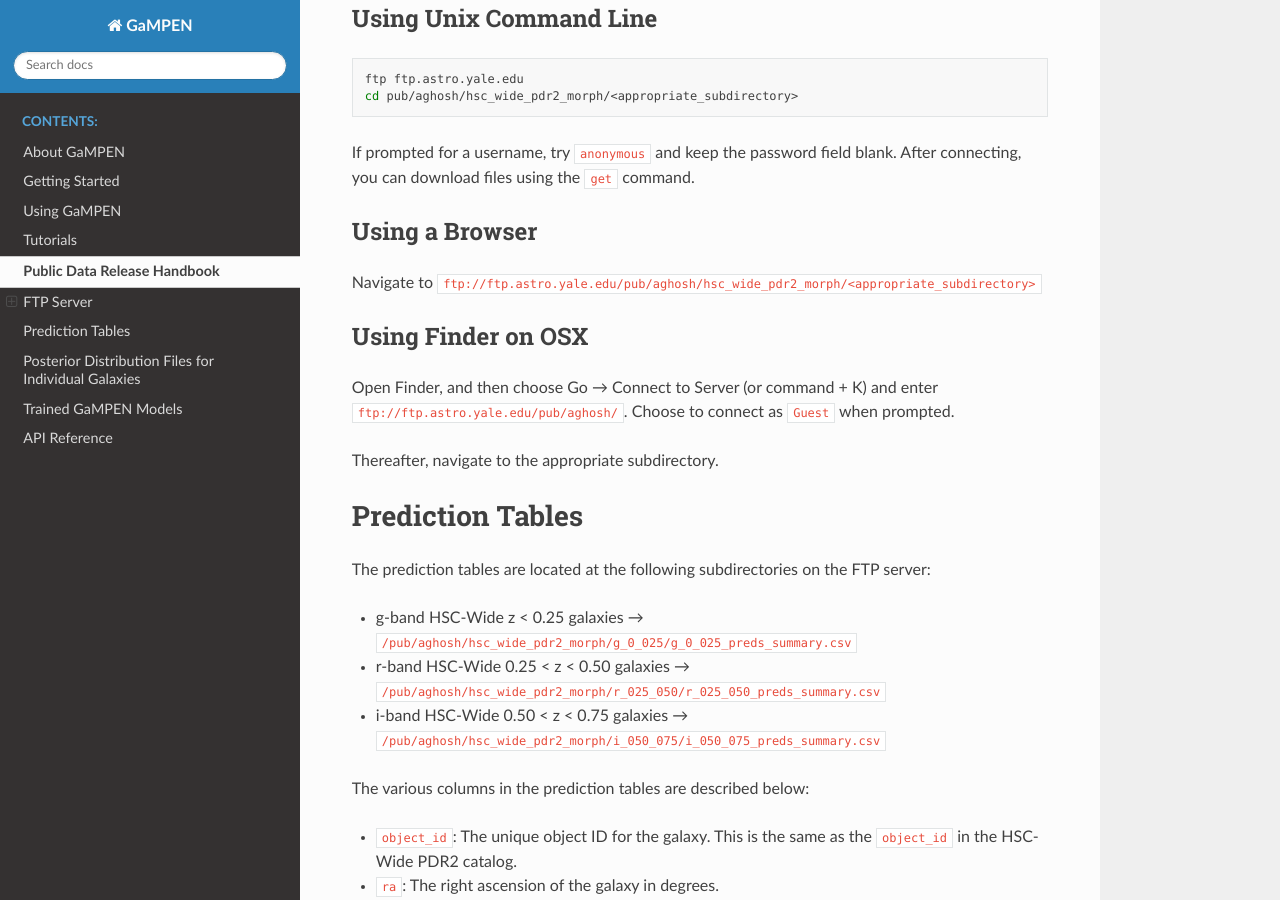
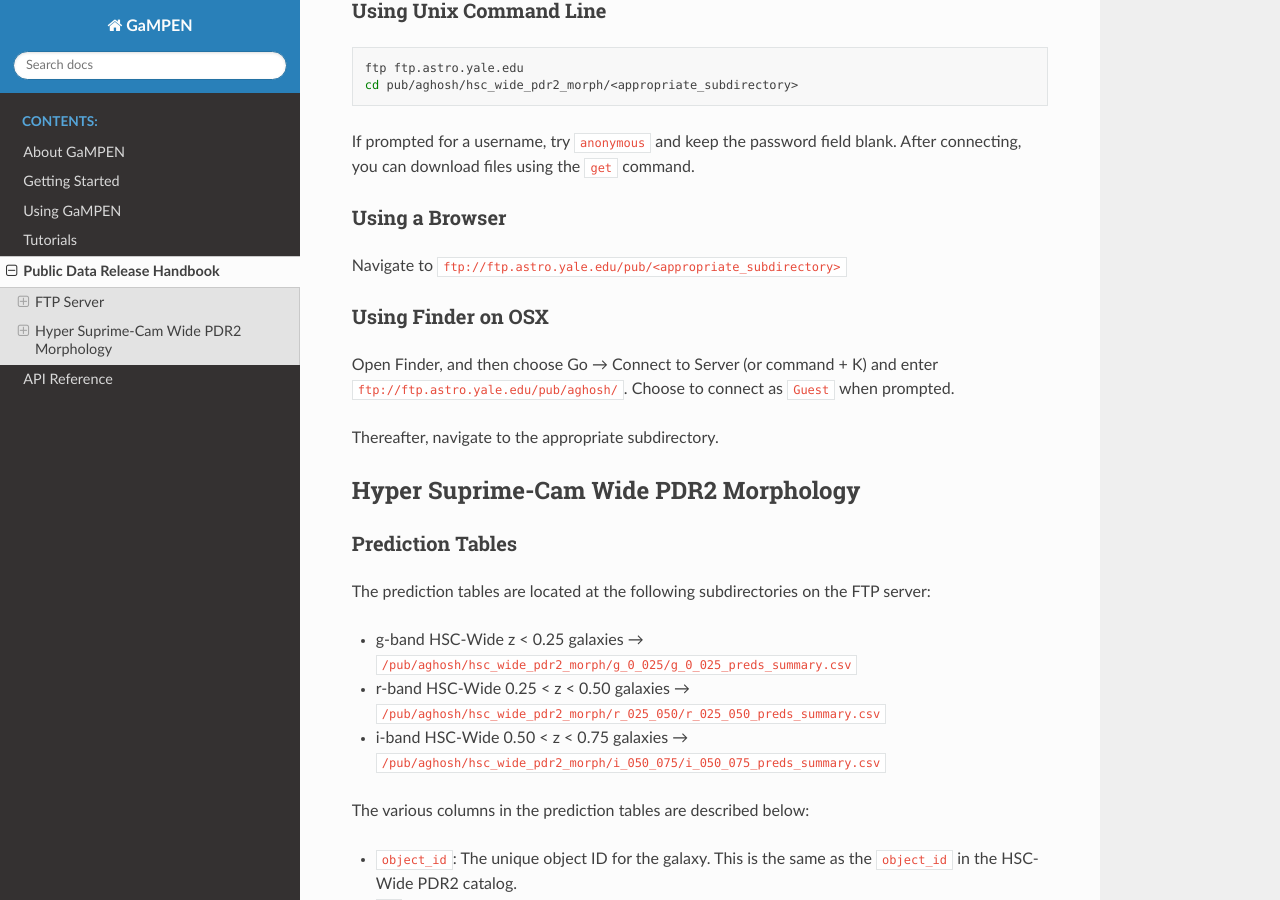
Before and after one commit to aritraghsh09/GaMPEN, a Sphinx documentation site: the page built from docs/source/Public_data.md, in a window 1280 px wide and 900 px high, scrolled down 465 px. Built offline with Sphinx 7.4.7 and the Read the Docs theme 2.0.0, drawn with Linux system fonts in a browser that asks for light colours; pages that are not in the unit, such as notebooks, are missing from menus.

Commit message:
Correcting Header sizes

````diff
--- a/docs/source/Public_data.md
+++ b/docs/source/Public_data.md
@@ -4,12 +4,12 @@
 We are still rolling out the full data release of HSC PDR2 morphological parameters. This page will be updated continuously through the Fall of 2022. Please check back for updates and contact us if you have any questions.
 ```
 
-# FTP Server
+## FTP Server
 
 All components of the public data release are hosted on the Yale Astronomy FTP server ``ftp.astro.yale.edu``. There are multiple ways you can access the FTP server, and we summarize some of the methods below.
 
 
-## Using Unix Command Line
+### Using Unix Command Line
 
 ```bash
 ftp ftp.astro.yale.edu
@@ -18,19 +18,20 @@ cd pub/aghosh/hsc_wide_pdr2_morph/<appropriate_subdirectory>
 
 If prompted for a username, try `anonymous` and keep the password field blank. After connecting, you can download files using the ``get`` command.
 
-## Using a Browser
+### Using a Browser
 
-Navigate to ``ftp://ftp.astro.yale.edu/pub/aghosh/hsc_wide_pdr2_morph/<appropriate_subdirectory>``
+Navigate to ``ftp://ftp.astro.yale.edu/pub/<appropriate_subdirectory>``
 
-## Using Finder on OSX
+### Using Finder on OSX
 
 Open Finder, and then choose Go &rarr; Connect to Server (or command + K) and enter ``ftp://ftp.astro.yale.edu/pub/aghosh/``. Choose to connect as
 ``Guest`` when prompted.
 
 Thereafter, navigate to the appropriate subdirectory.
 
+## Hyper Suprime-Cam Wide PDR2 Morphology
 
-# Prediction Tables
+### Prediction Tables
 
 The prediction tables are located at the following subdirectories on the FTP server:
 
@@ -73,7 +74,7 @@ There are multiple columns for each of the three morphological parmaeters: effec
 * ``preds_xx_threesig_ci``: The 3-sigma confidence interval of the posterior distribution of the morphological parameter.
 
 
-# Posterior Distribution Files for Individual Galaxies
+### Posterior Distribution Files for Individual Galaxies
 
 The predicted posterior distributions for individual galaxies are available as ``.npy`` files. The files are named as ``zz.npy`` where zz is the ``object_id`` mentioned in the prediction tables. The files located at the following subdirectories on the FTP server:
 
@@ -95,6 +96,6 @@ You can load the `.npy` files using the `np.load` function in `Numpy`. The array
 * 7 &rarr; y of magnitude
 
 
-# Trained GaMPEN Models
+### Trained GaMPEN Models
 
 Coming Soon!
````
